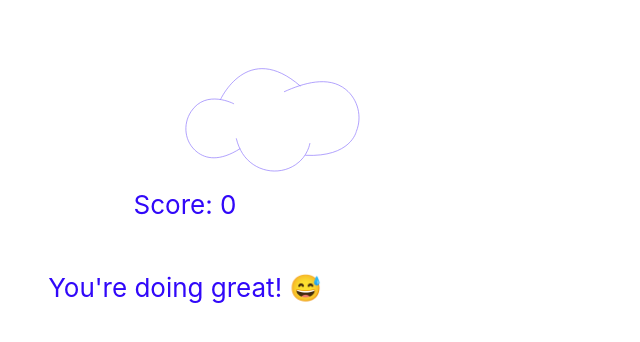
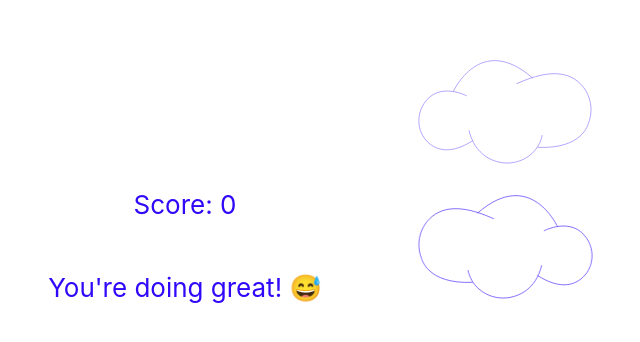
Before and after one commit to linhnguyen817/linda, a React (Create React App) app: page / in a window 1280 px wide. Shown: the part 154-496 px from the top of the page, without its empty margins (455-1095 px from the left). Built offline with nearby package versions, Linux system fonts and the light colour scheme.

Commit message:
center and offset clouds

```diff
--- a/src/App.js
+++ b/src/App.js
@@ -21,7 +21,7 @@ function getWindowDimensions() {
     height
   };
 }
-
+/*
 function useWindowDimensions() {
   const [windowDimensions, setWindowDimensions] = useState(getWindowDimensions());
 
@@ -36,20 +36,17 @@ function useWindowDimensions() {
 
   return windowDimensions;
 }
+*/
 
 const numClouds = 10;
-const minCloudHeight = 600;
-const maxCloudHeight = 900;
 function generateClouds() {
-  const {width, height} = getWindowDimensions();
-  const xOffset = width / 5;
+  const xOffset = getWindowDimensions().width / 4;
+
   let clouds = [];
-
   for (let i = 0; i < numClouds; i++) {
     clouds.push({
       id: i,
-      height: Math.floor(Math.random() * (maxCloudHeight - minCloudHeight + 1)) + minCloudHeight,
-      xOffset: i % 2 == 0 ? xOffset : -1 * xOffset,
+      xOffset: i % 2 === 0 ? xOffset : -1 * xOffset,
       isReflected: Math.random() < 0.5,
       isVisible: false,
       // TODO: emoji: ,
@@ -63,7 +60,7 @@ function App() {
   const [cloudIndex, setCloudIndex] = useState(0);
   const [clouds, setClouds] = useState(generateClouds());
 
-  const cloudIntervalTime = 2000;
+  const cloudIntervalTime = 2300;
   useEffect(() => {
     const interval = setInterval(() => {
       let newClouds = [...clouds];
@@ -72,7 +69,7 @@ function App() {
       setCloudIndex(cloudIndex >= numClouds - 1 ? 0 : cloudIndex + 1);
     }, cloudIntervalTime);
     return () => clearInterval(interval);
-  }, [clouds]);
+  }, [cloudIndex, clouds]);
 
   return (
     <div className="App">
@@ -83,9 +80,10 @@ function App() {
         You're doing great! <Emoji symbol="😅" label="nervous-laugh"/>
       </p>
 
-      <div>
+      <div className="cloud-wrapper">
         {clouds.map(cloud => {
             return <img
+              key={cloud.id}
               src={cloudImg}
               className="cloud"
               alt="cloud"
@@ -99,9 +97,8 @@ function App() {
                 }
               }
               style={{
-                // height: cloud.height,
-                // transform: (cloud.isReflected ? "scaleX(-1)" : "scaleX(1)") +
-                //             ` translateX(${cloud.xOffset}px)`
+                transform: (cloud.isReflected ? "scaleX(-1)" : "scaleX(1)") +
+                            ` translateX(${cloud.xOffset}px)`
               }}
             />;
           })}
--- a/src/styles.css
+++ b/src/styles.css
@@ -2,9 +2,13 @@
   text-align: center;
 }
 
+.cloud-wrapper {
+  display: flex;
+  justify-content: center;
+}
+
 .cloud {
   height: 4em;
-  /* left: 20%; */
   fill: white;
   position: absolute;
 }
@@ -15,7 +19,7 @@
   display: block;
   animation: linear forwards;
   animation-name: run;
-  animation-duration: 8s;
+  animation-duration: 7s;
   /* TO ADD */
   /* -webkit-animation: linear infinite;
   -webkit-animation-name: run;
```
Also changed, not shown: 1 other file (tests, documents, lock files or other folders).
